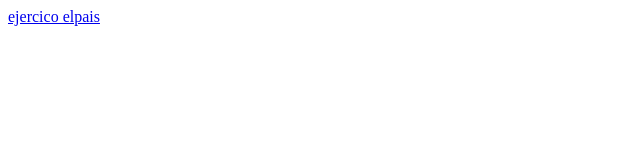
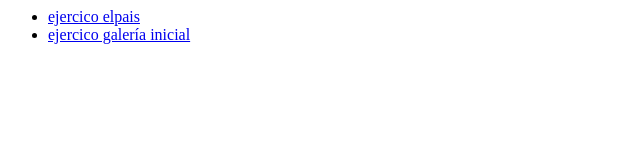
Before and after one commit to hectornoguera/tped1, a plain HTML site: page index.html in a window 1280 px wide. Shown: the whole page, without its empty margins (0-640 px from the left). Drawn offline with Linux system fonts and the light colour scheme.

Commit message:
Update index.html

```diff
--- a/index.html
+++ b/index.html
@@ -1 +1,4 @@
-<a href= "Pagina/elpais.html" target="_blank">ejercico elpais</a>
+<ul>
+    <li><a href= "Pagina/elpais.html" target="_blank">ejercico elpais</a></li>
+    <li><a href= "codigo_inicio/index.html" target="_blank">ejercico galería inicial</a></li>
+</ul>
```
